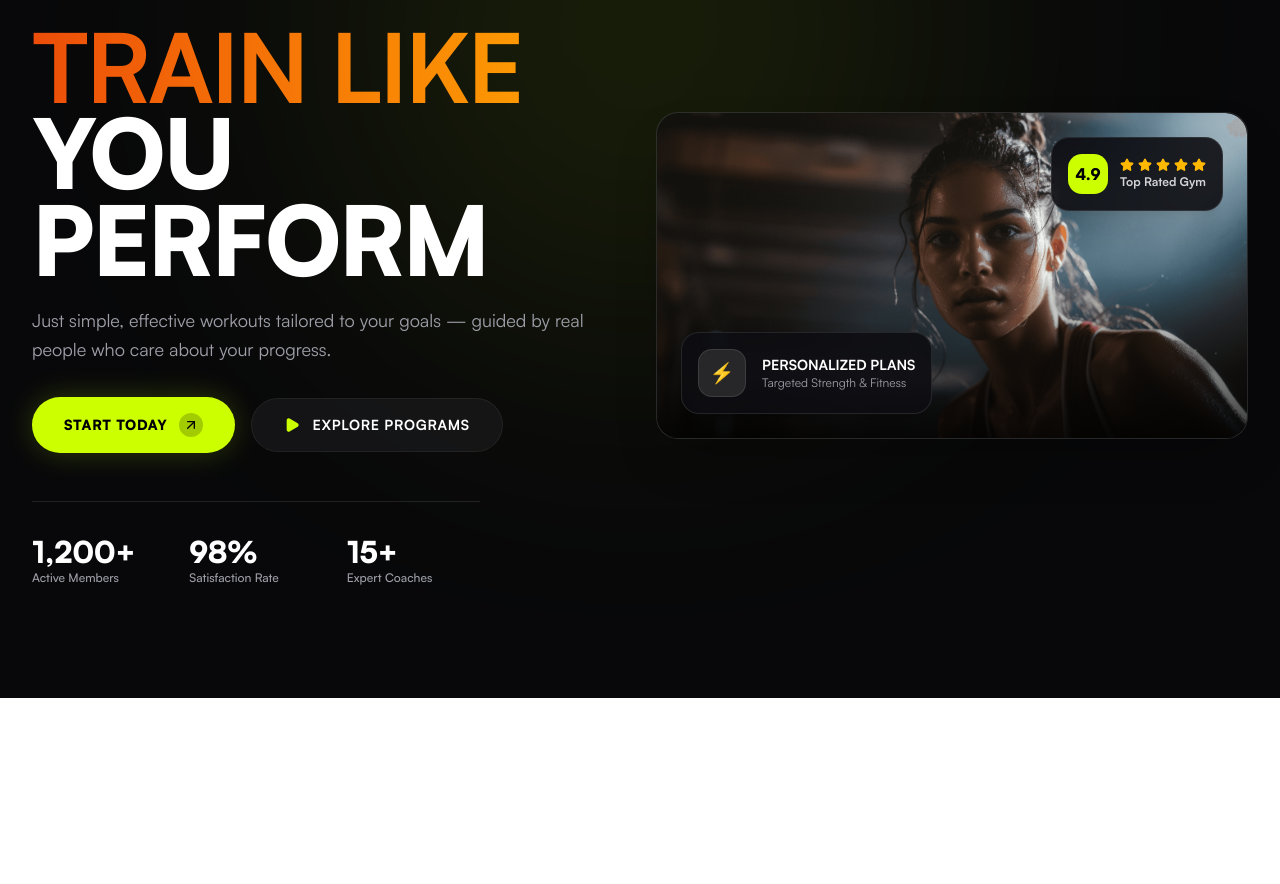
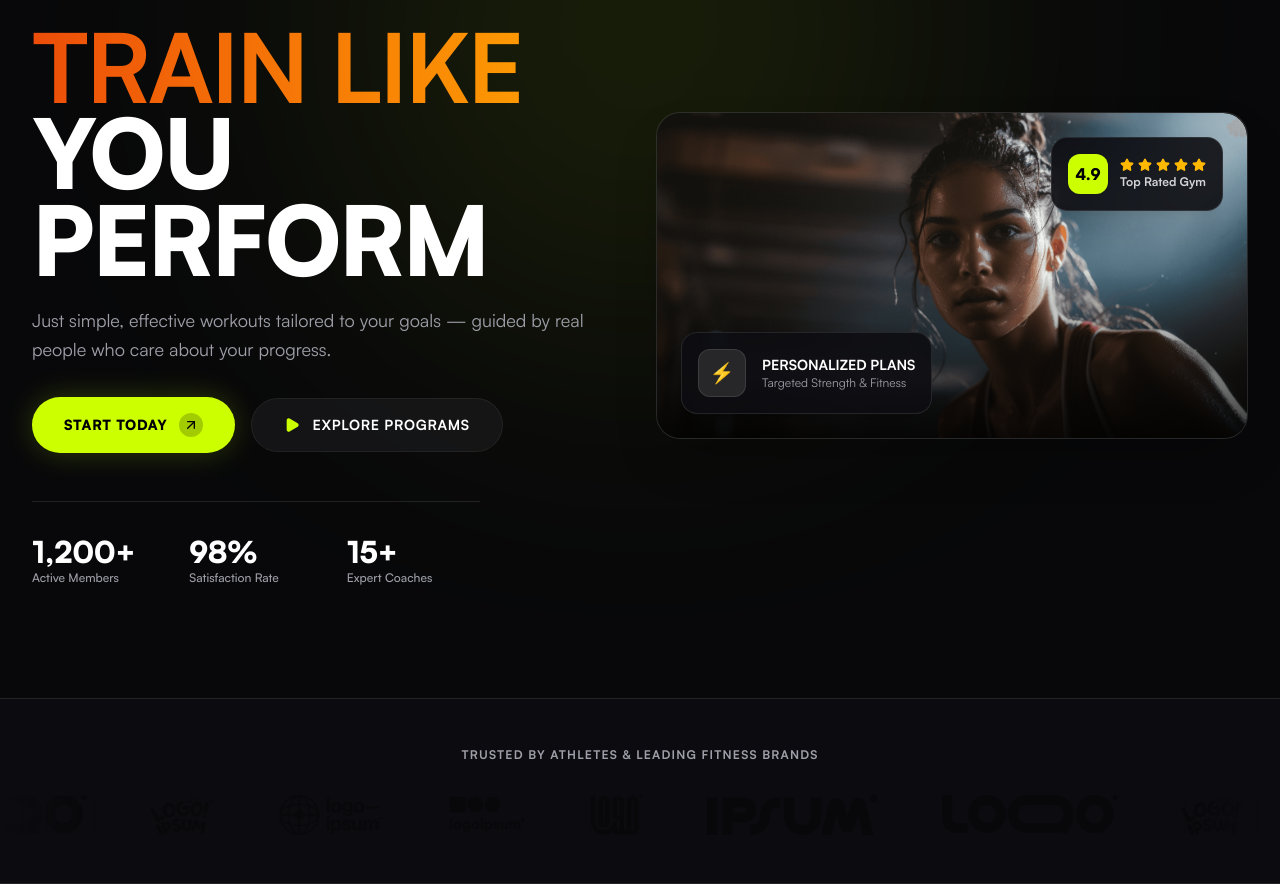
Before and after one commit to CodeArtisanRiz/Onyx, a React (Vite) app: page / in a window 1280 px wide. Shown: the part 195-1079 px from the top of the page. Before the commit the page ends 893 px from the top, so only its background shows below. Built offline with nearby package versions, Linux system fonts and the light colour scheme.

Commit message:
Build LogoMarquee component with infinite brand slider

```diff
--- a/src/App.tsx
+++ b/src/App.tsx
@@ -1,5 +1,6 @@
 import { Navbar } from '@/components/Navbar'
 import { Hero } from '@/components/Hero'
+import { LogoMarquee } from '@/components/LogoMarquee'
 
 function App() {
   return (
@@ -7,6 +8,7 @@ function App() {
       <Navbar />
       <main>
         <Hero />
+        <LogoMarquee />
       </main>
     </div>
   )
--- /dev/null
+++ b/src/components/LogoMarquee.tsx
@@ -0,0 +1,43 @@
+import React from 'react'
+
+export const LogoMarquee: React.FC = () => {
+  const logos = [
+    '/images/img_3_mnXC0a9dZSgJCHDJ3vti.png',
+    '/images/img_4_5mkdq8RPTUb7Nm3JqBZa.png',
+    '/images/img_5_L2Ej5RgoEwGbYOGmsfg9.png',
+    '/images/img_6_GOnQnjLyExyxPkWSiMUN.png',
+    '/images/img_7_jGa7frOW52CEKTNtuPzo.png',
+    '/images/img_8_OgD5z0NxIVWnZQMCOamm.png',
+  ]
+
+  // Quadruple logos array to ensure infinite loop visual smoothness
+  const marqueeLogos = [...logos, ...logos, ...logos, ...logos]
+
+  return (
+    <section className="py-12 bg-[#0c0c10] border-y border-white/10 overflow-hidden">
+      <div className="max-w-7xl mx-auto px-4 mb-8 text-center">
+        <p className="text-xs font-bold tracking-widest text-zinc-400 uppercase font-sans">
+          TRUSTED BY ATHLETES & LEADING FITNESS BRANDS
+        </p>
+      </div>
+
+      <div className="relative w-full overflow-hidden">
+        {/* Left/Right Fading Overlays */}
+        <div className="absolute top-0 bottom-0 left-0 w-24 z-10 bg-gradient-to-r from-[#0c0c10] to-transparent pointer-events-none" />
+        <div className="absolute top-0 bottom-0 right-0 w-24 z-10 bg-gradient-to-l from-[#0c0c10] to-transparent pointer-events-none" />
+
+        <div className="animate-marquee items-center gap-16">
+          {marqueeLogos.map((logo, idx) => (
+            <div key={idx} className="flex-shrink-0 opacity-70 hover:opacity-100 transition-opacity duration-300">
+              <img
+                src={logo}
+                alt={`Partner logo ${idx}`}
+                className="h-8 md:h-10 w-auto object-contain brightness-200 invert grayscale hover:grayscale-0"
+              />
+            </div>
+          ))}
+        </div>
+      </div>
+    </section>
+  )
+}
--- a/src/index.css
+++ b/src/index.css
@@ -71,13 +71,33 @@
     --color-card: var(--card);
     --color-foreground: var(--foreground);
     --color-background: var(--background);
-    --radius-sm: calc(var(--radius) * 0.6);
-    --radius-md: calc(var(--radius) * 0.8);
-    --radius-lg: var(--radius);
-    --radius-xl: calc(var(--radius) * 1.4);
-    --radius-2xl: calc(var(--radius) * 1.8);
-    --radius-3xl: calc(var(--radius) * 2.2);
-    --radius-4xl: calc(var(--radius) * 2.6);
+}
+
+/* Custom Hollow Text Outline Effect */
+.text-stroke-white {
+  -webkit-text-stroke: 1.5px rgba(255, 255, 255, 0.9);
+  color: transparent;
+}
+
+.text-stroke-lime {
+  -webkit-text-stroke: 1.5px #ccff00;
+  color: transparent;
+}
+
+/* Custom Continuous Marquee */
+@keyframes marquee {
+  0% { transform: translateX(0%); }
+  100% { transform: translateX(-50%); }
+}
+
+.animate-marquee {
+  display: flex;
+  width: max-content;
+  animation: marquee 35s linear infinite;
+}
+
+.animate-marquee:hover {
+  animation-play-state: paused;
 }
 
 :root {
@@ -99,20 +119,7 @@
     --border: oklch(0.922 0 0);
     --input: oklch(0.922 0 0);
     --ring: oklch(0.708 0 0);
-    --chart-1: oklch(0.87 0 0);
-    --chart-2: oklch(0.556 0 0);
-    --chart-3: oklch(0.439 0 0);
-    --chart-4: oklch(0.371 0 0);
-    --chart-5: oklch(0.269 0 0);
     --radius: 0.625rem;
-    --sidebar: oklch(0.985 0 0);
-    --sidebar-foreground: oklch(0.145 0 0);
-    --sidebar-primary: oklch(0.205 0 0);
-    --sidebar-primary-foreground: oklch(0.985 0 0);
-    --sidebar-accent: oklch(0.97 0 0);
-    --sidebar-accent-foreground: oklch(0.205 0 0);
-    --sidebar-border: oklch(0.922 0 0);
-    --sidebar-ring: oklch(0.708 0 0);
 }
 
 .dark {
@@ -134,19 +141,6 @@
     --border: oklch(1 0 0 / 10%);
     --input: oklch(1 0 0 / 15%);
     --ring: oklch(0.556 0 0);
-    --chart-1: oklch(0.87 0 0);
-    --chart-2: oklch(0.556 0 0);
-    --chart-3: oklch(0.439 0 0);
-    --chart-4: oklch(0.371 0 0);
-    --chart-5: oklch(0.269 0 0);
-    --sidebar: oklch(0.205 0 0);
-    --sidebar-foreground: oklch(0.985 0 0);
-    --sidebar-primary: oklch(0.488 0.243 264.376);
-    --sidebar-primary-foreground: oklch(0.985 0 0);
-    --sidebar-accent: oklch(0.269 0 0);
-    --sidebar-accent-foreground: oklch(0.985 0 0);
-    --sidebar-border: oklch(1 0 0 / 10%);
-    --sidebar-ring: oklch(0.556 0 0);
 }
 
 @layer base {
@@ -154,7 +148,7 @@
     @apply border-border outline-ring/50;
     }
   body {
-    @apply bg-background text-foreground font-sans;
+    @apply bg-[#08080a] text-[#f4f4f5] font-sans overflow-x-hidden;
     }
   html {
     @apply font-sans;
```
